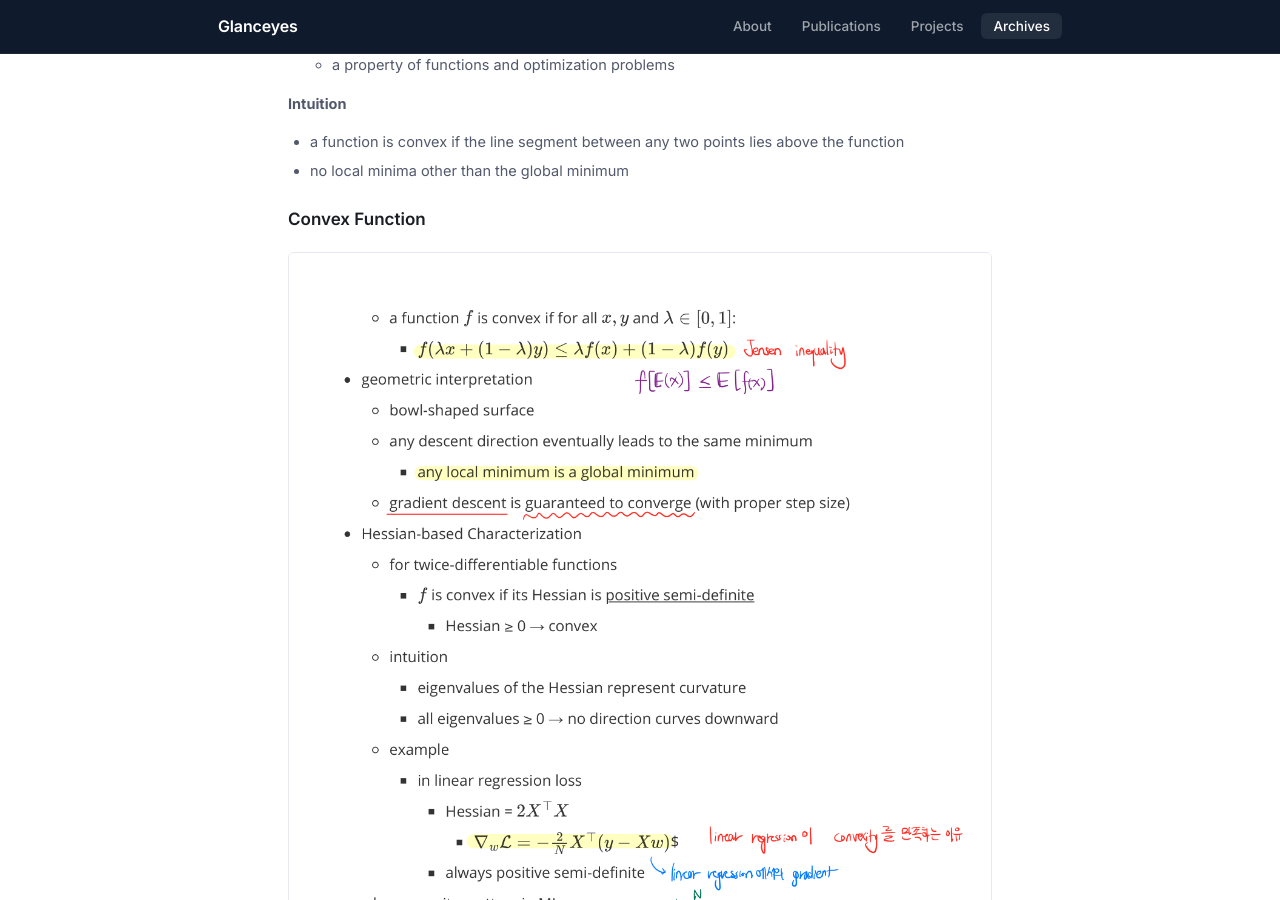
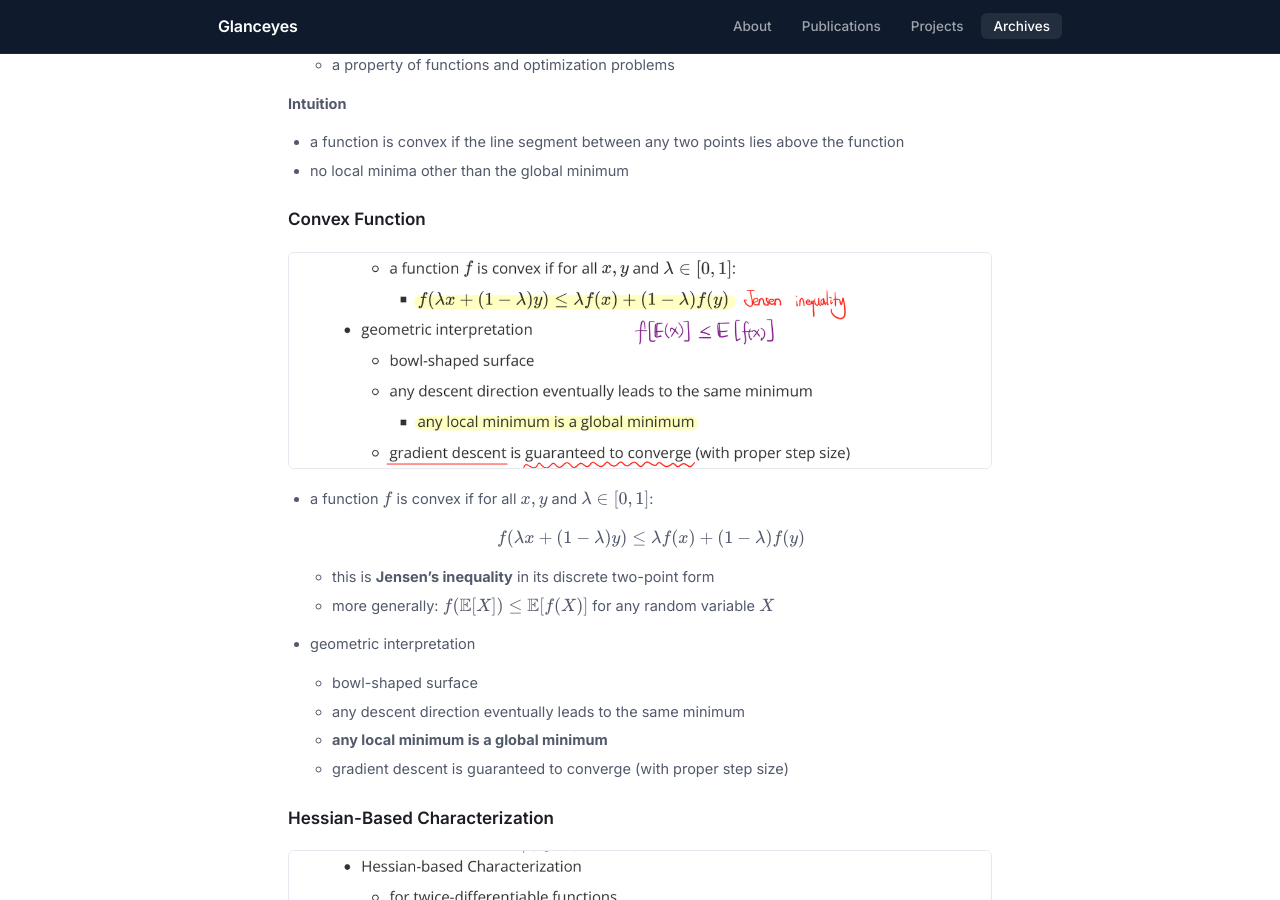
Before and after one commit to Glanceyes/Glanceyes.github.io, a Jekyll site: the page built from _archives/06-optimization-theory.md, in a window 1280 px wide and 900 px high, scrolled down 1003 px. Built offline with Jekyll 4.4.1, drawn with Linux system fonts in a browser that asks for light colours.

Commit message:
Fix archive content gaps: Flow Matching Objective, Lipschitz Gradient, bleeds on articles 05/06
- 11-diffusion-flow-sde-score: CRITICAL Flow Matching Objective (p53-fm-objective.png) covered only header + first bullets (94pt); re-cropped to 303pt with full objective formula, advantages, drawbacks, and handwritten transport-path content. p53-cnf.png trimmed (458→425pt) to stop bleeding into Flow Matching header.
- 06-optimization-theory: add missing Lipschitz Continuous Gradient (Smoothness) image (p33-lipschitz-gradient.png 738pt) — section had no image. Convex Function trimmed from full-page (794pt → 355pt) into Hessian/Why bleed. Hessian-based and Why convexity re-cropped with clean section bounds.
- 05-probability-and-bayesian-inference: bleed fixes — p27-binomial-p27 → Multinomial heading dangling, p28-exponential-p28 → Poisson dangling, p29-clt-p29 → Linear Regression dangling, p28-clt-p28 trailing whitespace, p22-map over-extension.

Co-Authored-By: Claude Opus 4.7 (1M context) <noreply@anthropic.com>

```diff
--- a/_archives/06-optimization-theory.md
+++ b/_archives/06-optimization-theory.md
@@ -102,6 +102,8 @@ $$
 
 ### Lipschitz Continuous Gradient (Smoothness)
 
+<img class="note-img" src="/images/archives/notes/06-optimization-theory-p33-lipschitz-gradient.png" alt="Lipschitz Continuous Gradient (Smoothness)">
+
 - a differentiable function $f$ has an $L$-Lipschitz continuous gradient if
 
 $$
```
Also changed, not shown: images/archives/notes/05-probability-and-bayesian-inference-p22-map.png, images/archives/notes/05-probability-and-bayesian-inference-p27-binomial-p27.png, images/archives/notes/05-probability-and-bayesian-inference-p28-clt-p28.png, images/archives/notes/05-probability-and-bayesian-inference-p28-exponential-p28.png, images/archives/notes/05-probability-and-bayesian-inference-p29-clt-p29.png, images/archives/notes/06-optimization-theory-p32-convex-function.png, images/archives/notes/06-optimization-theory-p32-hessian-based.png, images/archives/notes/06-optimization-theory-p32-why-convexity.png, images/archives/notes/06-optimization-theory-p33-lipschitz-gradient.png (added), images/archives/notes/06-optimization-theory-p33-lipschitz.png, images/archives/notes/11-diffusion-flow-sde-score-p53-cnf.png, images/archives/notes/11-diffusion-flow-sde-score-p53-fm-objective.png.
